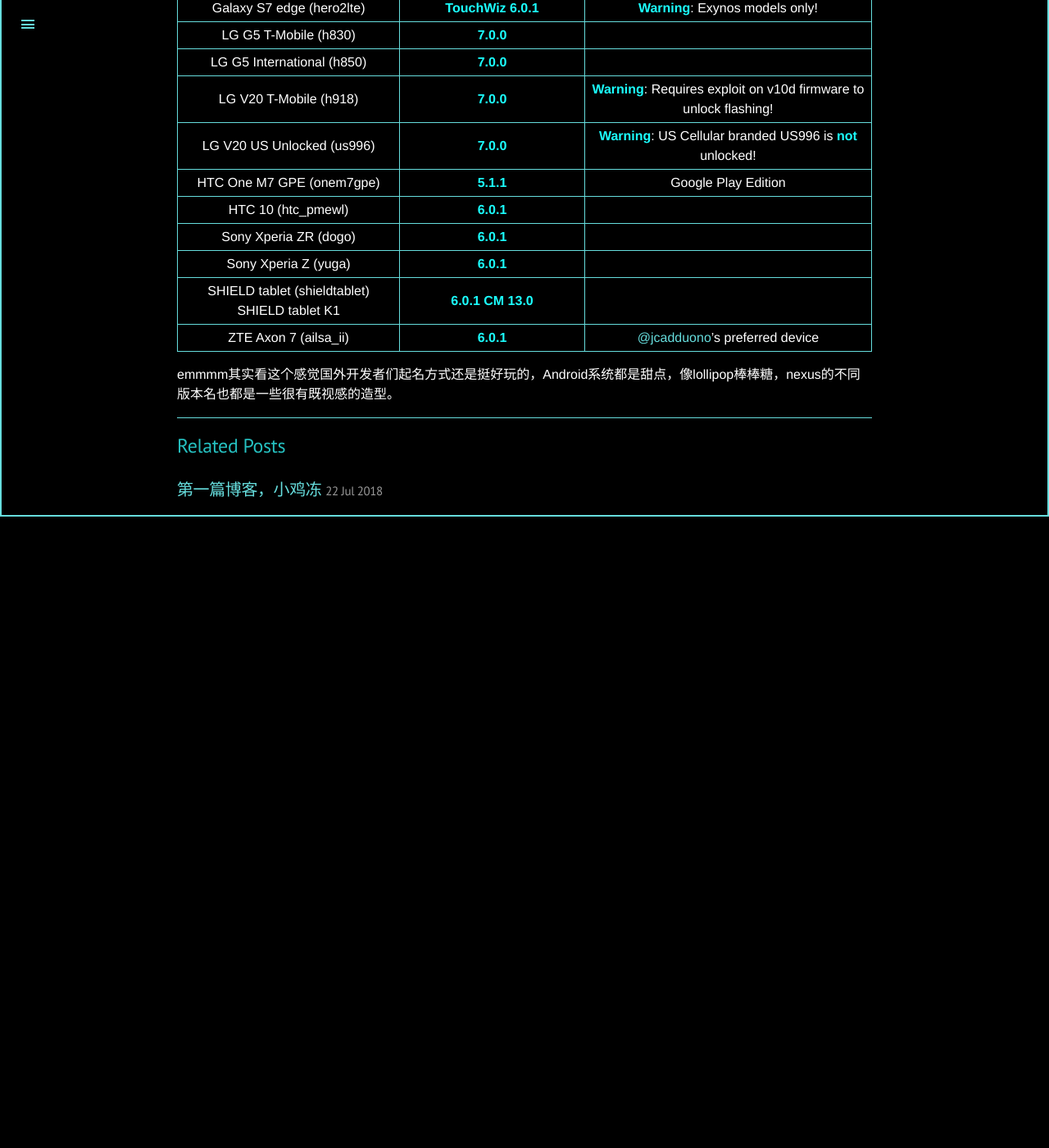
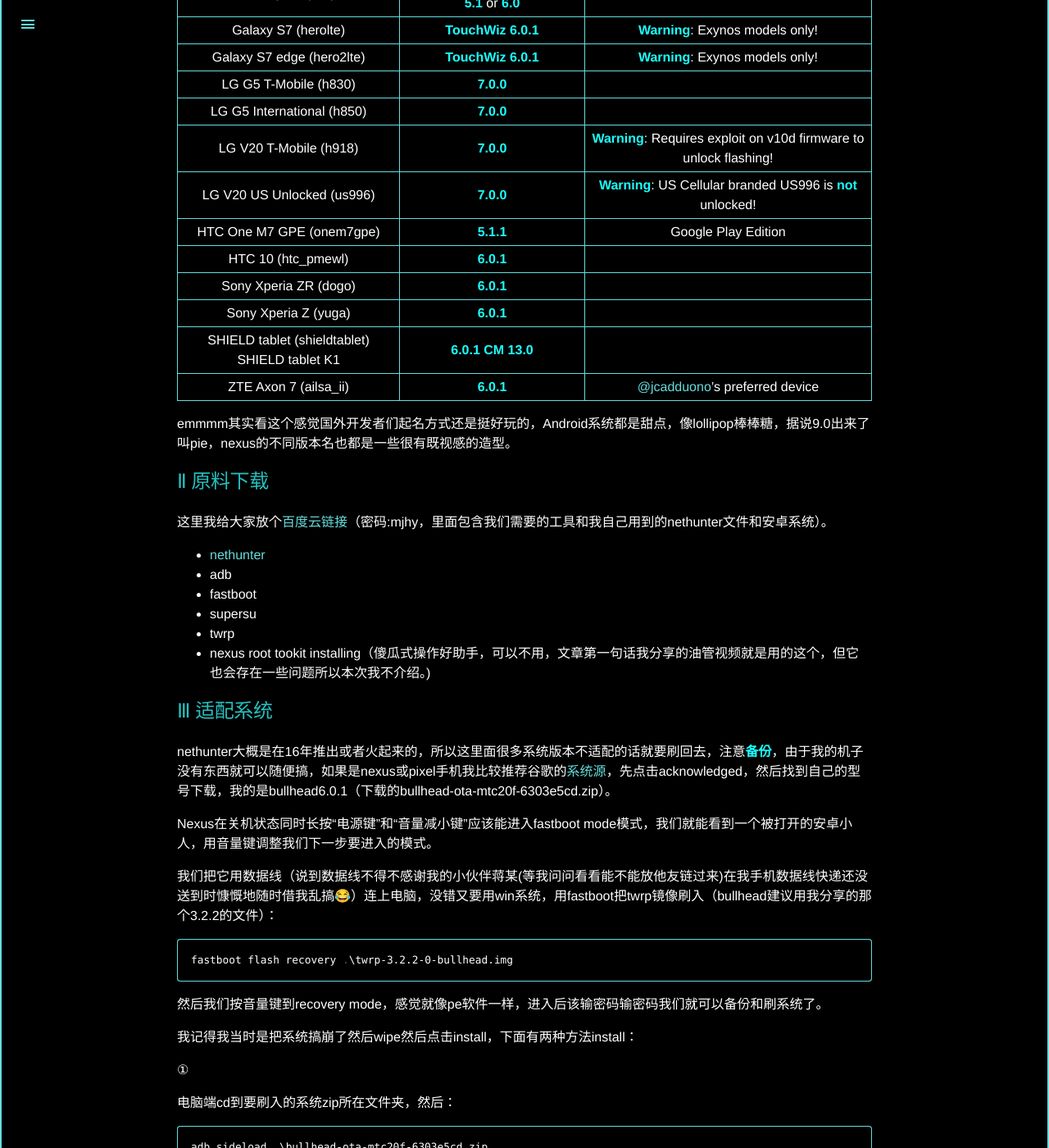
Before and after one commit to nec2017/nec2017.github.io, a Jekyll site: the page built from _posts/2018-8-24-nethunter.md, in a window 1280 px wide and 1400 px high, scrolled down 1103 px. Shown: the whole window at 82% size. Built offline with Jekyll 4.4.1, drawn with Linux system fonts in a browser that asks for light colours; before the commit the page ends 1733 px from its top, so only the background shows below that; some of the changed text lies outside the part shown.

Commit message:
update some code

````diff
--- a/_posts/2018-8-24-nethunter.md
+++ b/_posts/2018-8-24-nethunter.md
@@ -1,21 +1,25 @@
 ---
 layout: post
-title: 手机刷入Nethunter
+title: 手机刷入Nethunter的常规操作
 categories:
 - blog
 tags:
-- kali
+- kali安全
 - 刷机
 - nethunter
 ---
 
-## 写这篇文章时回忆的过程中真是扎心，你可以想象一个慢性子+菜鸡属性的人1个星期刷了至少5次net hunter的痛苦吗。希望米娜桑入坑前避免重蹈我的覆辙。
+## 写这篇文章时回忆的过程真是扎心而且为什么会写得这么熟练啊，你可以想象一个慢性子+菜鸡属性的人1个星期刷了至少5次nethunter的痛苦吗。希望米娜桑入坑前避免重蹈我的覆辙。
+
+  <audio autoplay="autoplay">
+  <source src="/resources/Kali Linux NetHunter(TRY HARDER-UZIMON).mp3" />
+  </audio>
 
 ### Ⅰ 必看
 
-我掉进去的第一个坑就是netthunter对硬件和系统的要求上，求求你们刷机前先看看这个表格（[原链接](https://github.com/offensive-security/kali-nethunter/wiki)）。
+本文以<strong>Nexus5X</strong>为例（有一个很好的[英文指导视频](https://www.youtube.com/watch?v=XFmvn7_R9fs)在油管上）。我掉进去的第一个坑就是nethunter对硬件和系统的要求上，求求你们刷机前先看看我下面分享的这个表格（[原链接](https://github.com/offensive-security/kali-nethunter/wiki)）。
 
-我们先看有没有自己的机型（没有的话可以尝试刷个内核试试，博主专门入了个Nexus5X二手机来玩nethunter，这种系统装上去可能手机自身的安全性也会受到影响故不建议作为日常机，虽然本身安卓机除了谷歌大厂及时发布补丁基本没其他厂子那么关心漏洞问题），再看看手机的系统合不合适（不合适要刷进要求的）据说三星刷机就不保修了大大们自己掂量吧：
+我们先看有没有自己的机型（没有的话可以去油管上查好像有的还支持奥利奥，博主专门入的二手机来玩nethunter，这种系统装上去可能手机自身的安全性也会受到影响故不建议作为日常机，虽然本身安卓机除了谷歌大厂及时发布补丁基本其他厂子没那么关心漏洞问题），再看看手机的系统合不合适（不合适要刷入要求的）据说三星刷机就不保修了，大大们自己掂量吧：
 
 |                     Device                      |                   Android Version                   |                            Notes                             |
 | :---------------------------------------------: | :-------------------------------------------------: | :----------------------------------------------------------: |
@@ -46,4 +50,51 @@
 | SHIELD tablet (shieldtablet)   SHIELD tablet K1 |               **6.0.1**   **CM 13.0**               |                                                              |
 |              ZTE Axon 7 (ailsa_ii)              |                      **6.0.1**                      | [@jcadduono](https://github.com/jcadduono)'s preferred device |
 
-emmmm其实看这个感觉国外开发者们起名方式还是挺好玩的，Android系统都是甜点，像lollipop棒棒糖，nexus的不同版本名也都是一些很有既视感的造型。
+emmmm其实看这个感觉国外开发者们起名方式还是挺好玩的，Android系统都是甜点，像lollipop棒棒糖，据说9.0出来了叫pie，nexus的不同版本名也都是一些很有既视感的造型。
+
+## Ⅱ 原料下载
+
+这里我给大家放个[百度云链接](https://pan.baidu.com/s/1Bnf7nvMKd_J9CIFi9dXmdg)（密码:mjhy，里面包含我们需要的工具和我自己用到的nethunter文件和安卓系统）。
+
+* [nethunter](https://www.offensive-security.com/kali-linux-nethunter-download/)
+* adb
+* fastboot
+* supersu
+* twrp
+* nexus root tookit installing（傻瓜式操作好助手，可以不用，文章第一句话我分享的油管视频就是用的这个，但它也会存在一些问题所以本次我不介绍。)
+
+## Ⅲ 适配系统
+
+nethunter大概是在16年推出或者火起来的，所以这里面很多系统版本不适配的话就要刷回去，注意<strong>备份</strong>，由于我的机子没有东西就可以随便搞，如果是nexus或pixel手机我比较推荐谷歌的[系统源](https://developers.google.com/android/ota)，先点击acknowledged，然后找到自己的型号下载，我的是bullhead6.0.1（下载的bullhead-ota-mtc20f-6303e5cd.zip）。
+
+Nexus在关机状态同时长按“电源键”和“音量减小键”应该能进入fastboot mode模式，我们就能看到一个被打开的安卓小人，用音量键调整我们下一步要进入的模式。
+
+我们把它用数据线（说到数据线不得不感谢我的小伙伴蒋某(等我问问看看能不能放他友链过来)在我手机数据线快递还没送到时慷慨地随时借我乱搞😂）连上电脑，没错又要用win系统，用fastboot把twrp镜像刷入（bullhead建议用我分享的那个3.2.2的文件）：
+
+```powershell
+fastboot flash recovery .\twrp-3.2.2-0-bullhead.img
+```
+
+
+
+然后我们按音量键到recovery mode，感觉就像pe软件一样，进入后该输密码输密码我们就可以备份和刷系统了。
+
+我记得我当时是把系统搞崩了然后wipe然后点击install，下面有两种方法install：
+
+①
+
+电脑端cd到要刷入的系统zip所在文件夹，然后：
+
+```powershell
+adb sideload .\bullhead-ota-mtc20f-6303e5cd.zip
+```
+
+静待其刷完，最后reboot就好，当然了开机可能有有一堆设置等着你，不过并不麻烦。
+
+②
+
+把zip文件在电脑端复制到手机的存储空间中，再点手机的install选项选中安装。
+
+## Ⅳ 解锁bootloader和root
+
+进入系统设置->关于手机->拉到最后点击7次左右版本号进入开发者模式->返回系统设置->进入开发者选项->开启开发者模式->选择OEM解锁
````
Also changed, not shown: resources/index.md (+1 -1 lines), resources/try_harder-uzimon-lyrics.txt (added, +59 -0 lines), 1 other file.
